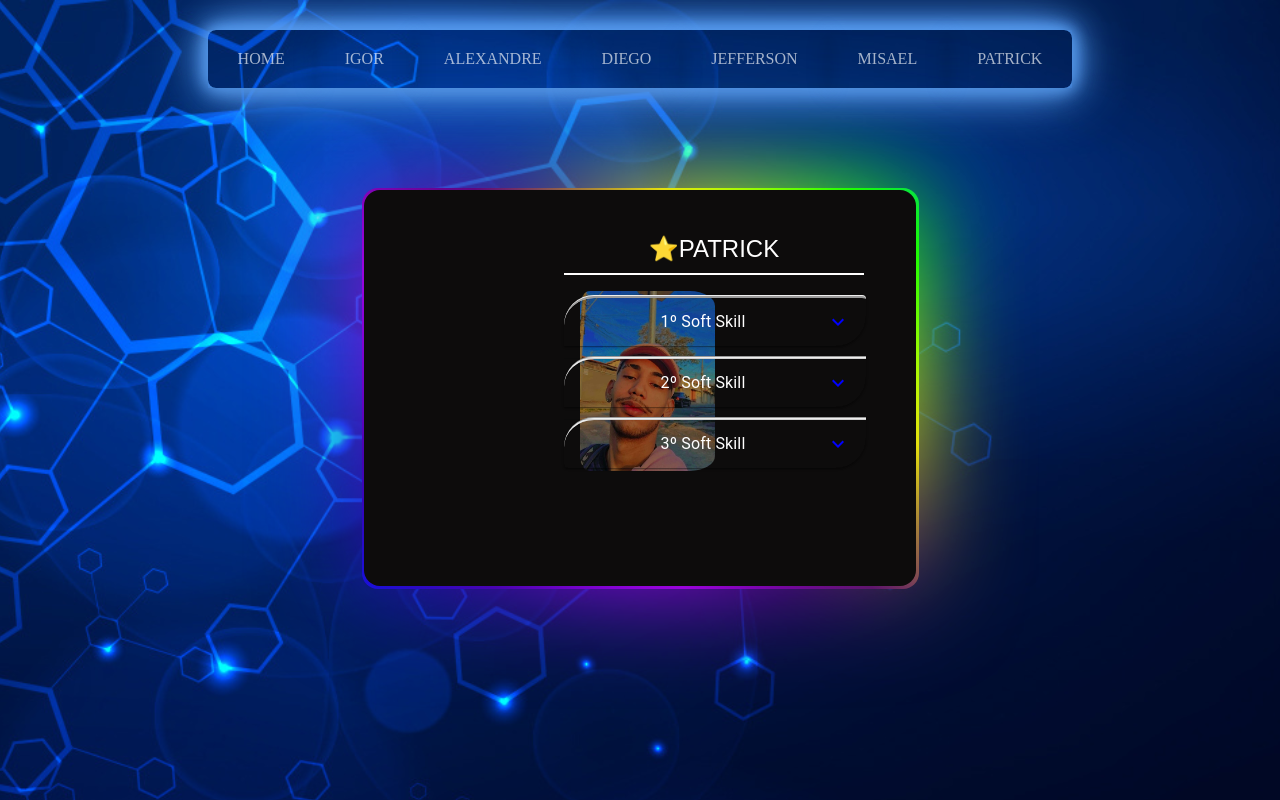
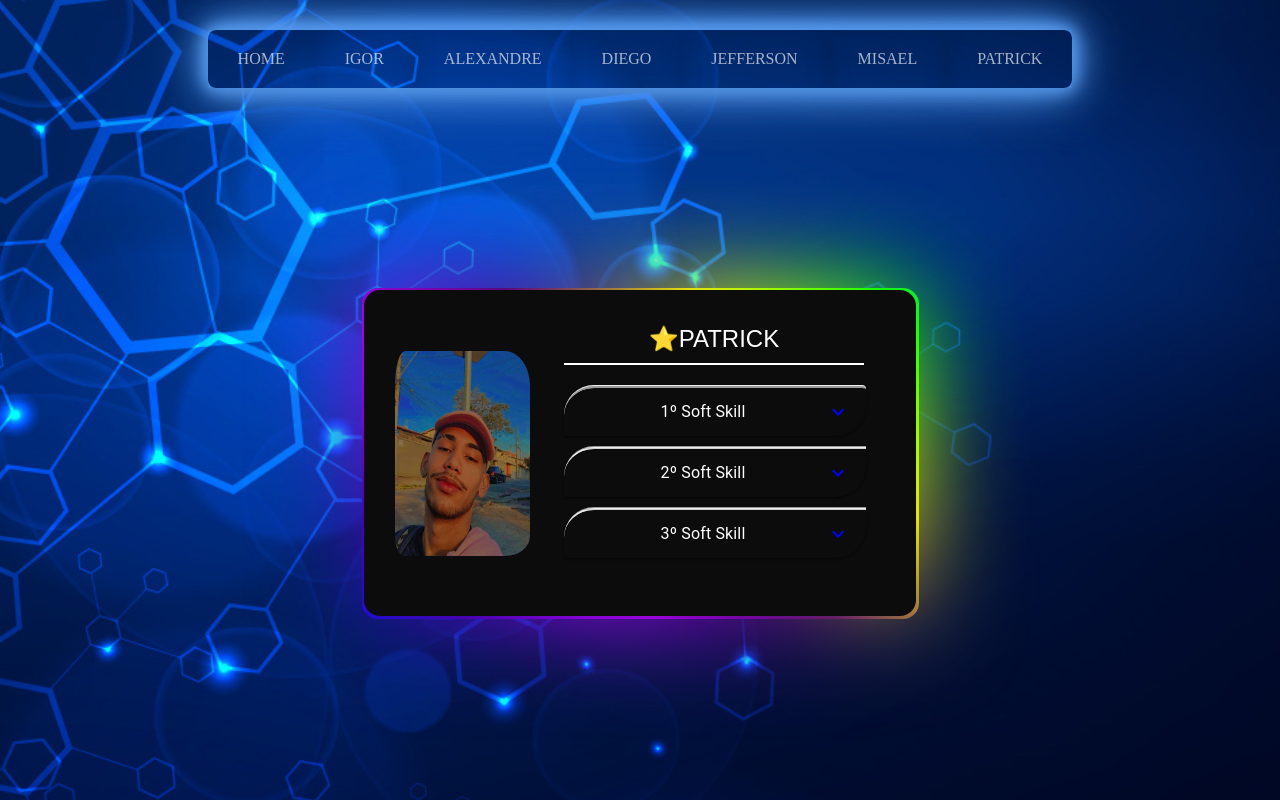
Before and after one commit to DiegoGLins/Ativ.Carol.FeedBack, a React (Vite) app: page /patrick in a window 1280 px wide. Built offline with nearby package versions, Linux system fonts and the light colour scheme.

Commit message:
alteracao no card

```diff
--- a/src/pages/Patrick.tsx
+++ b/src/pages/Patrick.tsx
@@ -13,14 +13,14 @@ const PratickCardSkill: React.FC = () => {
   return (
     <>
       <Container maxWidth='sm'>
-        <Grid xs={12} className='boxCard' container style={{ marginTop: '150px' }}>
-          <Grid container item>
-            <img style={{ position: 'absolute', bottom: '90px', borderRadius: '40px', width: '180px', height: '230px', padding: '25px 15px 25px 30px' }} src={'./image/Patrick.png'} alt='patrick'></img>
+        <Grid xs={12} className='boxCard' container style={{ marginTop: '250px' }}>
+          <Grid container item style={{ position: 'absolute', marginBlockEnd: '280px' }}>
+            <img style={{ position: 'absolute', borderRadius: '40px', width: '180px', height: '230px', padding: '5px 15px 20px 30px', marginBlockEnd: '240px', marginBlockStart: '535px', marginInlineEnd: '370px' }} src={'./image/Patrick.png'} alt='patrick'></img>
           </Grid>
           <Grid container item style={{
-            marginTop: '15px',
+            marginTop: '5px',
             position: 'relative',
-            width: '650px', padding: '30px 50px 118px 200px', justifyContent: 'flex-start', alignItems: 'flex-start', overflow: 'hidden'
+            width: '650px', padding: '30px 50px 58px 200px', justifyContent: 'flex-start', alignItems: 'flex-start', overflow: 'hidden'
           }}>
             <Grid item style={{
               fontFamily: 'sans-serif',
```
